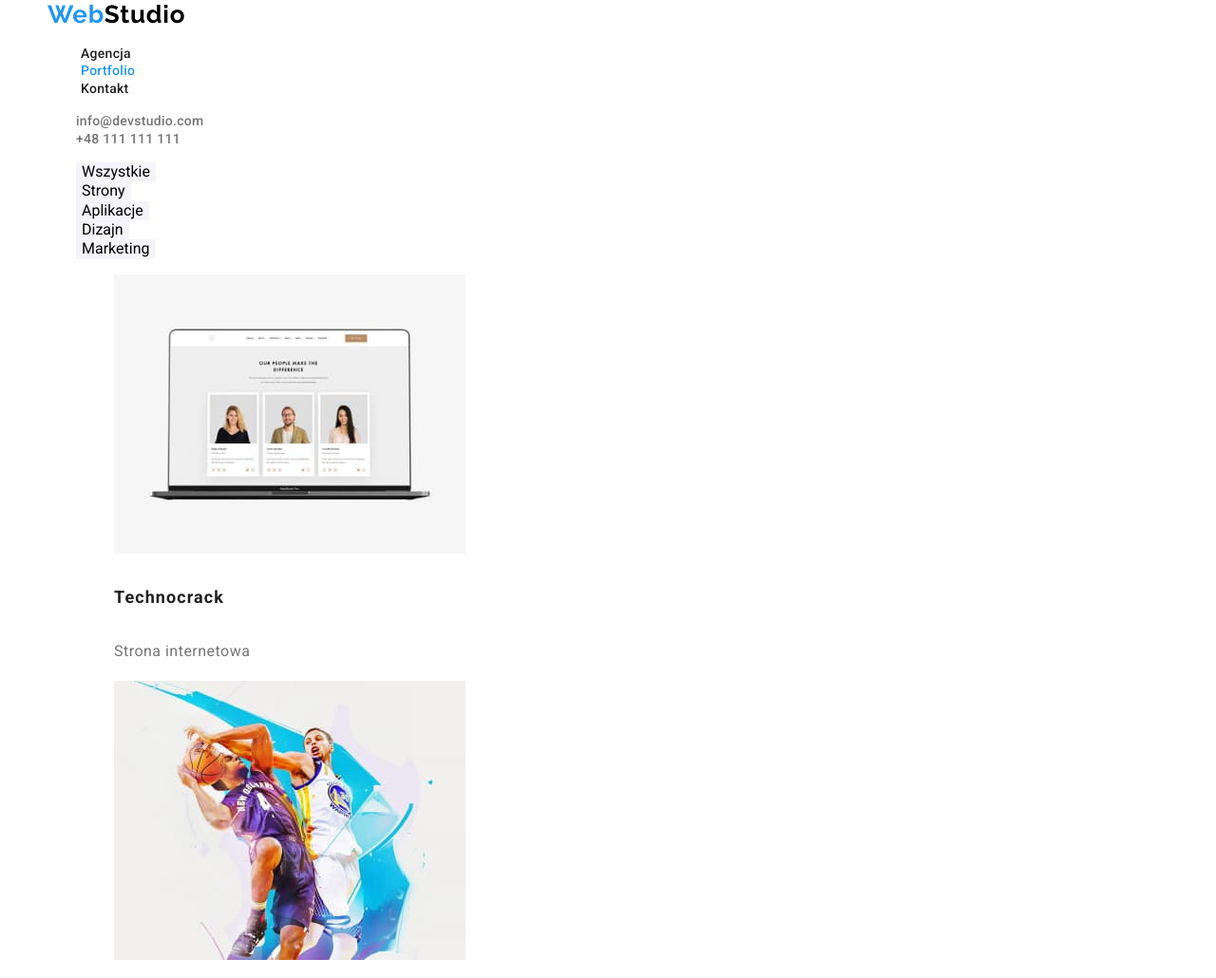
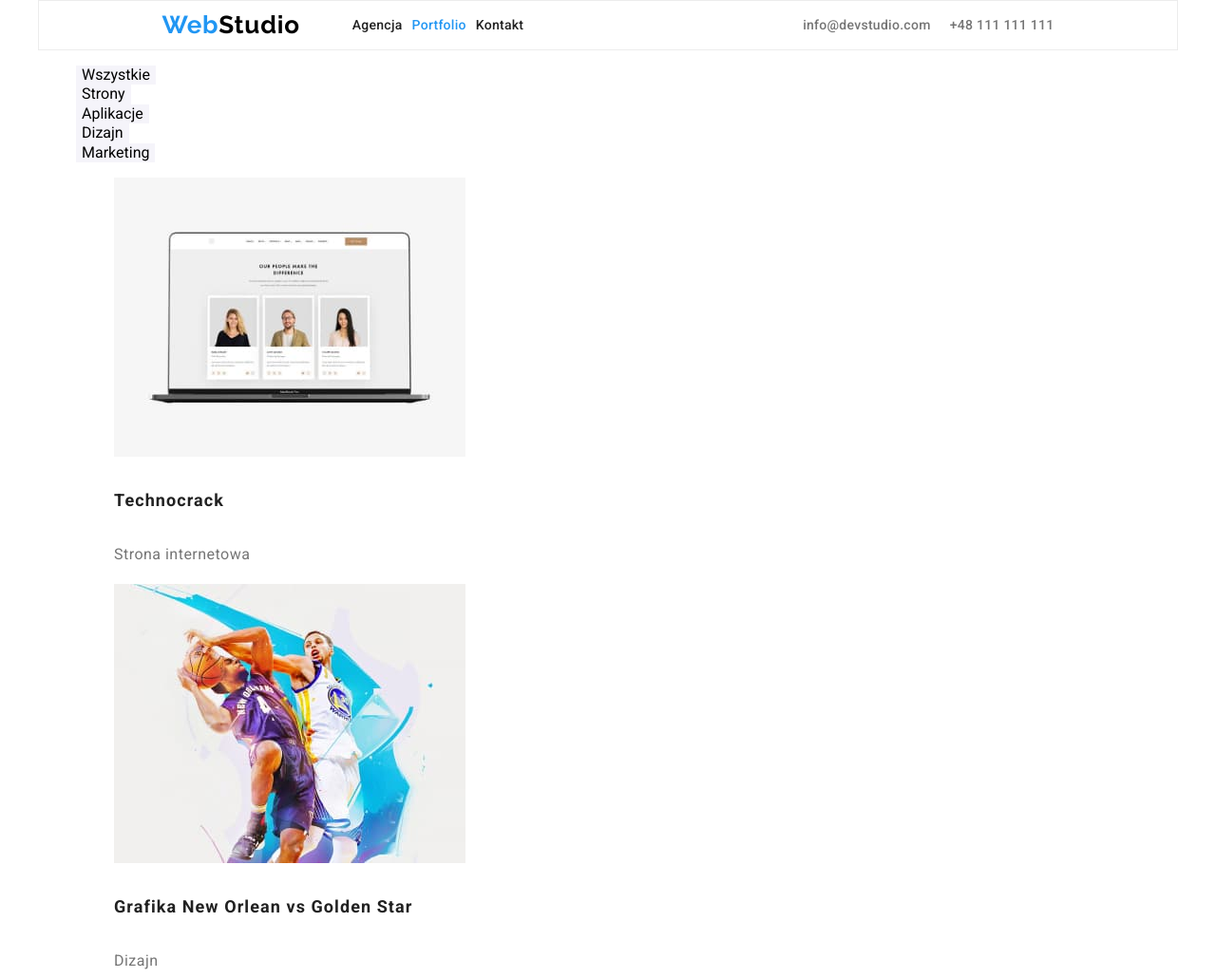
Before and after one commit to MarcinT82/goit-markup-hw-03, a plain HTML site: page portfolio.html in a window 1280 px wide. Shown: the top 1030 px of the page at 95% size. Drawn offline with nearby package versions, Linux system fonts and the light colour scheme.

Commit message:
adding-header-to-portfolio

```diff
--- a/portfolio.html
+++ b/portfolio.html
@@ -18,12 +18,13 @@
     />
   </head>
   <body>
-    <header class="background-header">
+    <header class="background-header header-container">
+      <div class="logo-navigation">
         <a class="logotype-webstudio-header" href="#"
           ><span class="logotype-web">Web</span>Studio</a
         >
         <nav>
-        <ul class="dots">
+          <ul class="dots navigation">
             <li>
               <a class="link links" href="./index.html">Agencja</a>
             </li>
@@ -35,18 +36,23 @@
             <li><a class="link links" href="#">Kontakt</a></li>
           </ul>
         </nav>
-      <ul class="dots">
+      </div>
+      <div>
+        <ul class="dots contact-items">
           <li>
-          <a class="links link-contact-header" href="mailto:info@example.com"
+            <a
+              class="links link-contact-header contact"
+              href="mailto:info@example.com"
               >info@devstudio.com</a
             >
           </li>
           <li>
-          <a class="links link-contact-header" href="tel:+48111111111"
+            <a class="links link-contact-header contact" href="tel:+48111111111"
               >+48 111 111 111</a
             >
           </li>
         </ul>
+      </div>
     </header>
     <main>
       <section>
```
Lines whose indentation alone changed are shown as unchanged.
